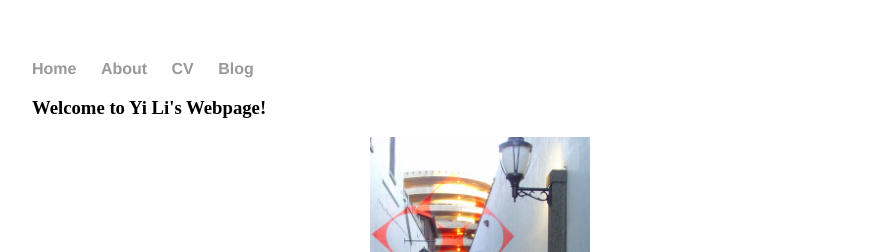
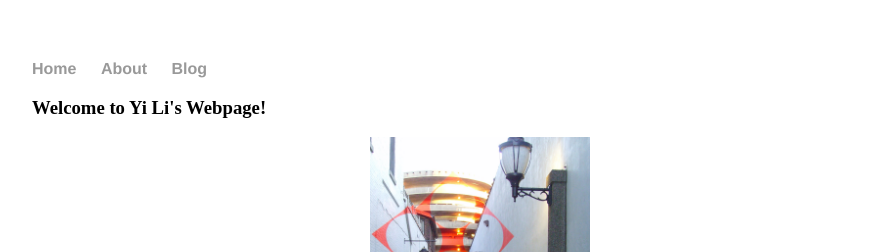
Before and after one commit to liyi-1989/liyi-1989.github.io, a Jekyll site: the page built from index.html, in a window 1280 px wide. Shown: the top 252 px of the page, without its empty margins (160-1041 px from the left). Built offline with Jekyll 4.4.1, drawn with Linux system fonts in a browser that asks for light colours.

Commit message:
delete cv

```diff
--- a/_layouts/default.html
+++ b/_layouts/default.html
@@ -10,7 +10,7 @@
 	    		<ul>
 	        		<li><a href="/">Home</a></li>
 		        	<li><a href="/about">About</a></li>
-	        		<li><a href="/cv">CV</a></li>
+
 	        		<li><a href="/blog">Blog</a></li>
 	    		</ul>
 			</nav>
```
